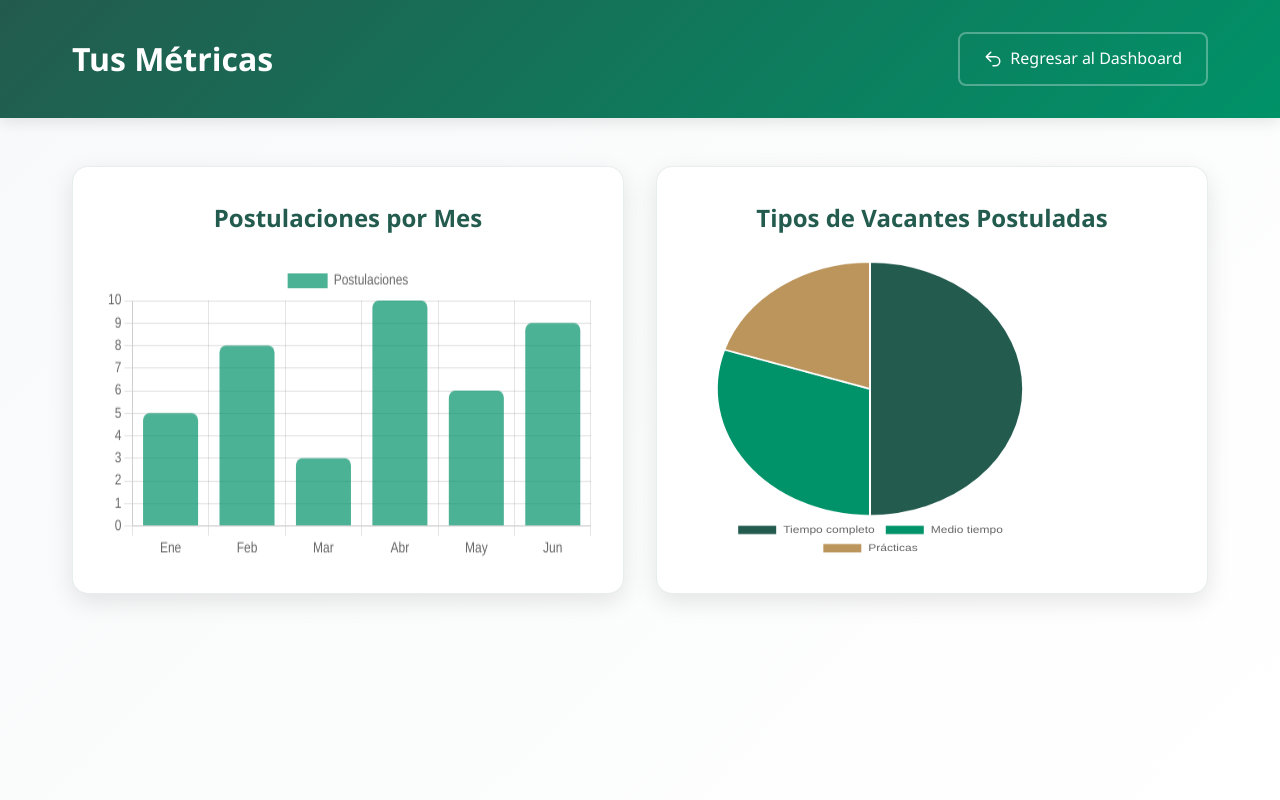
After one commit to Kilodemichote/Vinculacion_UNRC, a Flask app: page /alumnos/metricas in a window 1280 px wide. The commit adds this page. Run offline with Flask 3, Linux system fonts and the light colour scheme.

Commit message:
se agregó la ruta y plantilla para mostrar métricas del alumno, incluyendo gráficos de postulaciones y tipos de vacantes(prueba)

```diff
--- a/app.py
+++ b/app.py
@@ -331,6 +331,15 @@ def alumnos_postular():
     print(f"Postulación recibida: {nombre} ({correo}) a la vacante {vacante_id}")
 
     return jsonify({"success": True, "msg": "Postulación recibida correctamente."})
+
+@app.route("/alumnos/metricas")
+def alumnos_metricas():
+    """
+    Muestra el panel de métricas del alumno con sus visualizaciones de perfil,
+    aplicaciones y habilidades.
+    """
+    return render_template("alumnos_metricas.html")
+
 
 
 # Empieza la seccion de empresas
--- /dev/null
+++ b/frontend/templates/alumnos_metricas.html
@@ -0,0 +1,131 @@
+<!DOCTYPE html>
+<html lang="es">
+<head>
+  <meta charset="UTF-8">
+  <meta name="viewport" content="width=device-width, initial-scale=1.0">
+  <title>Tus Métricas</title>
+
+  <!-- Estilos del Dashboard para consistencia -->
+  <link rel="stylesheet" href="{{ url_for('static', filename='css/dashboard.css') }}">
+
+  <!-- Chart.js -->
+  <script src="https://cdn.jsdelivr.net/npm/chart.js"></script>
+
+  <style>
+    body {
+      background-color: #eef3f1;
+    }
+
+    .metrics-container {
+      display: grid;
+      grid-template-columns: repeat(auto-fit, minmax(400px, 1fr));
+      gap: 2rem;
+    }
+
+    .chart-card {
+      background: white;
+      border-radius: 16px;
+      padding: 2rem;
+      box-shadow: 0 8px 25px var(--shadow);
+      border: 1px solid rgba(35, 91, 78, 0.1);
+      text-align: center;
+      transition: transform 0.3s ease, box-shadow 0.3s ease;
+    }
+
+    .chart-card:hover {
+      transform: translateY(-5px);
+      box-shadow: 0 12px 30px rgba(35, 91, 78, 0.15);
+    }
+
+    .chart-card h3 {
+      color: var(--primary-green);
+      margin-top: 0;
+      margin-bottom: 1.5rem;
+      font-size: 1.5rem;
+      font-weight: 600;
+    }
+
+    canvas {
+      max-width: 100%;
+      height: 300px !important;
+    }
+
+    @media (max-width: 480px) {
+      .metrics-container {
+        grid-template-columns: 1fr;
+      }
+    }
+  </style>
+</head>
+<body>
+  <!-- Encabezado consistente con el resto del portal -->
+  <header class="dashboard-header">
+    <div class="header-content">
+        <h1>Tus Métricas</h1>
+        <nav class="header-nav">
+            <a href="/alumnos/dashboard" class="logout-btn">
+                <svg xmlns="http://www.w3.org/2000/svg" fill="none" viewBox="0 0 24 24" stroke-width="2" stroke="currentColor">
+                    <path stroke-linecap="round" stroke-linejoin="round" d="M9 15L3 9m0 0l6-6M3 9h12a6 6 0 010 12h-3" />
+                </svg>
+                Regresar al Dashboard
+            </a>
+        </nav>
+    </div>
+  </header>
+
+  <main class="dashboard-main">
+    <div class="dashboard-content">
+      <div class="metrics-container">
+        <!-- Postulaciones por Mes -->
+        <div class="chart-card">
+          <h3>Postulaciones por Mes</h3>
+          <canvas id="aplicacionesMes"></canvas>
+        </div>
+
+        <!-- Tipos de Vacantes Postuladas -->
+        <div class="chart-card">
+          <h3>Tipos de Vacantes Postuladas</h3>
+          <canvas id="tiposVacantes"></canvas>
+        </div>
+      </div>
+    </div>
+  </main>
+
+  <script>
+    //  Gráfica de barras: Postulaciones por mes
+    new Chart(document.getElementById("aplicacionesMes"), {
+      type: "bar",
+      data: {
+        labels: ["Ene", "Feb", "Mar", "Abr", "May", "Jun"],
+        datasets: [{
+          label: "Postulaciones",
+          data: [5, 8, 3, 10, 6, 9],
+          backgroundColor: "rgba(0, 146, 104, 0.7)",
+          borderRadius: 6
+        }]
+      },
+      options: {
+        responsive: true,
+        scales: {
+          y: { beginAtZero: true }
+        }
+      }
+    });
+
+    // Gráfica de pastel: Tipos de vacantes postuladas
+    new Chart(document.getElementById("tiposVacantes"), {
+      type: "pie",
+      data: {
+        labels: ["Tiempo completo", "Medio tiempo", "Prácticas"],
+        datasets: [{
+          data: [50, 30, 20],
+          backgroundColor: ["#235B4E", "#009268", "#BC955C"]
+        }]
+      },
+      options: {
+        plugins: { legend: { position: "bottom" } }
+      }
+    });
+  </script>
+</body>
+</html>
```
Also changed, not shown: frontend/templates/alumnos_dashboard.html (+9 -5 lines).
